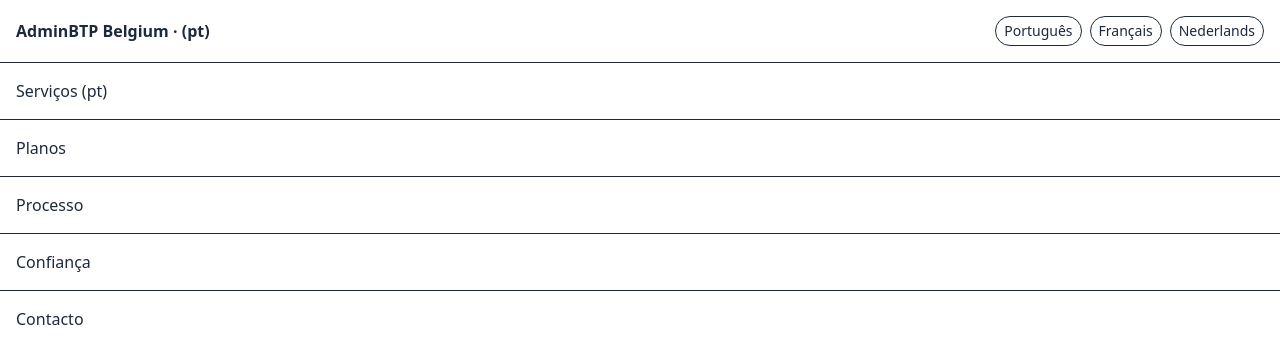
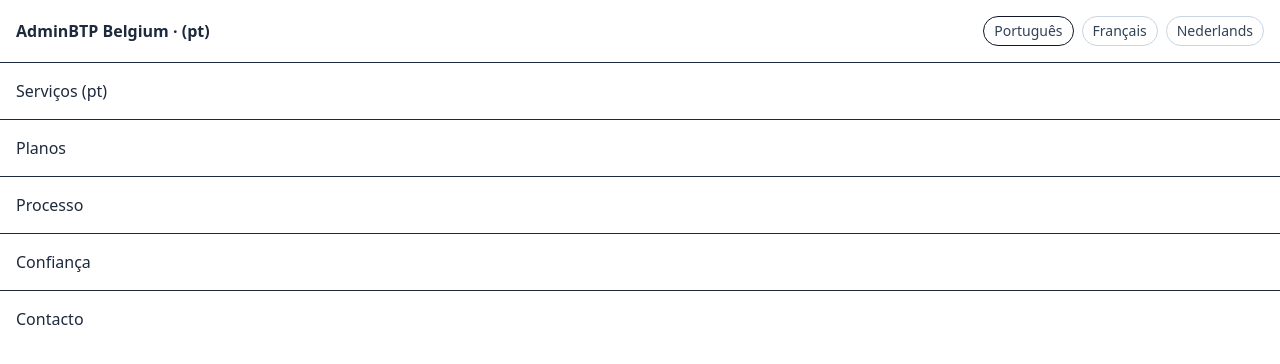
Before and after one commit to Neda007/btp-admin-2025, a Next.js app: page /pt in a window 1280 px wide. Shown: the top 364 px of the page. Built offline with nearby package versions, Linux system fonts and the light colour scheme.

Commit message:
Update LandingClient.tsx

```diff
--- a/components/LandingClient.tsx
+++ b/components/LandingClient.tsx
@@ -1,18 +1,16 @@
 "use client";
 import React from "react";
+import LanguageSwitcher from "@/components/LanguageSwitcher";
 export type Lang = "pt" | "fr" | "nl";
 
 export default function LandingClient({ lang }: { lang: Lang }) {
   return (
     <main className="min-h-screen bg-white text-slate-800">
-      <header className="p-4 border-b flex items-center justify-between">
+      <header className="p-4 border-b flex items-center justify-between relative z-50">
         <h1 className="font-bold">AdminBTP Belgium · ({lang})</h1>
-        <nav className="flex gap-2 text-sm">
-          <a href="/pt" className="px-2 py-1 border rounded-full">Português</a>
-          <a href="/fr" className="px-2 py-1 border rounded-full">Français</a>
-          <a href="/nl" className="px-2 py-1 border rounded-full">Nederlands</a>
-        </nav>
+        <LanguageSwitcher current={lang} />
       </header>
+
       <section id="servicos" className="p-4">Serviços ({lang})</section>
       <section id="planos" className="p-4 border-t">Planos</section>
       <section id="processo" className="p-4 border-t">Processo</section>
```
